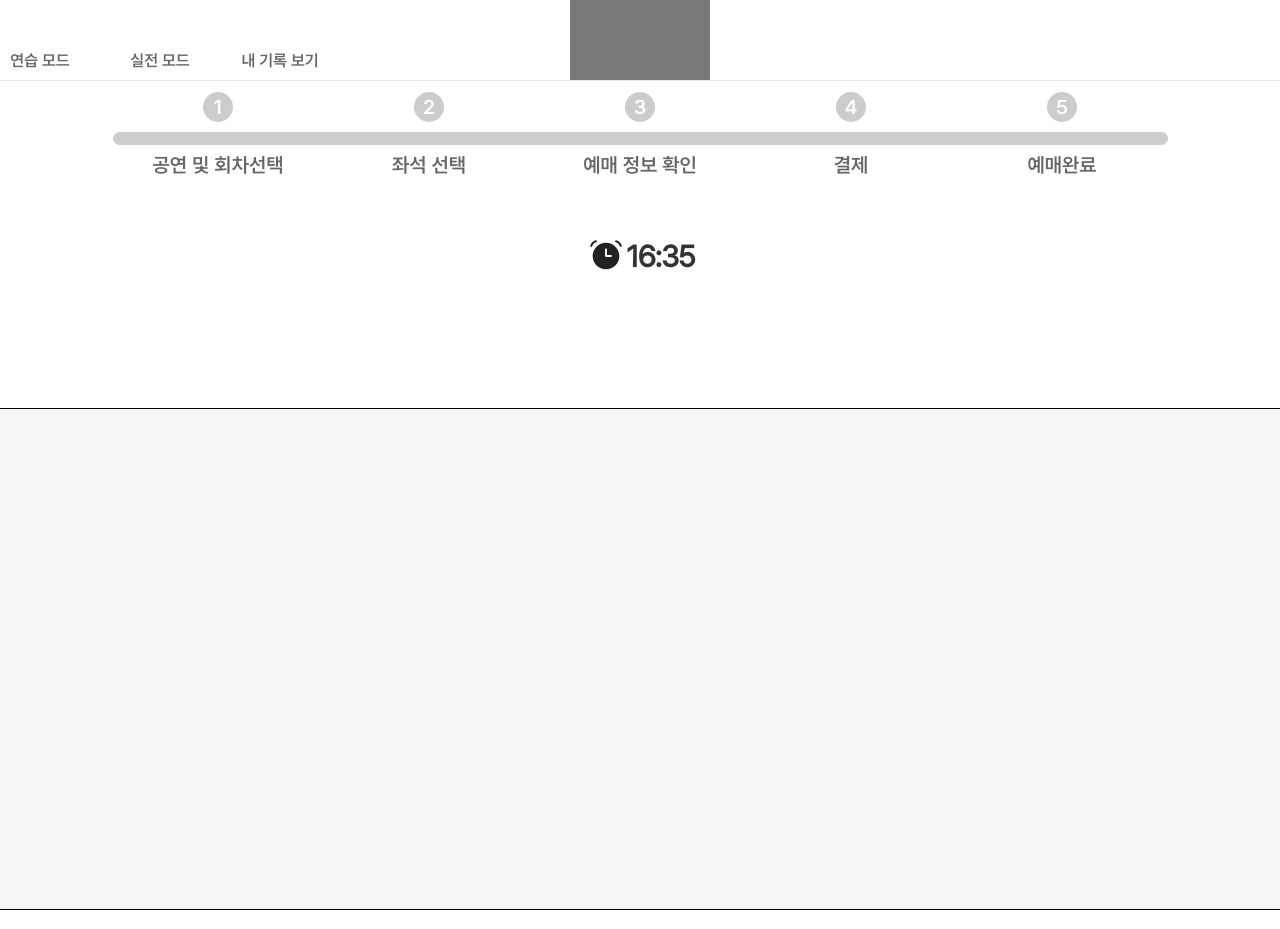
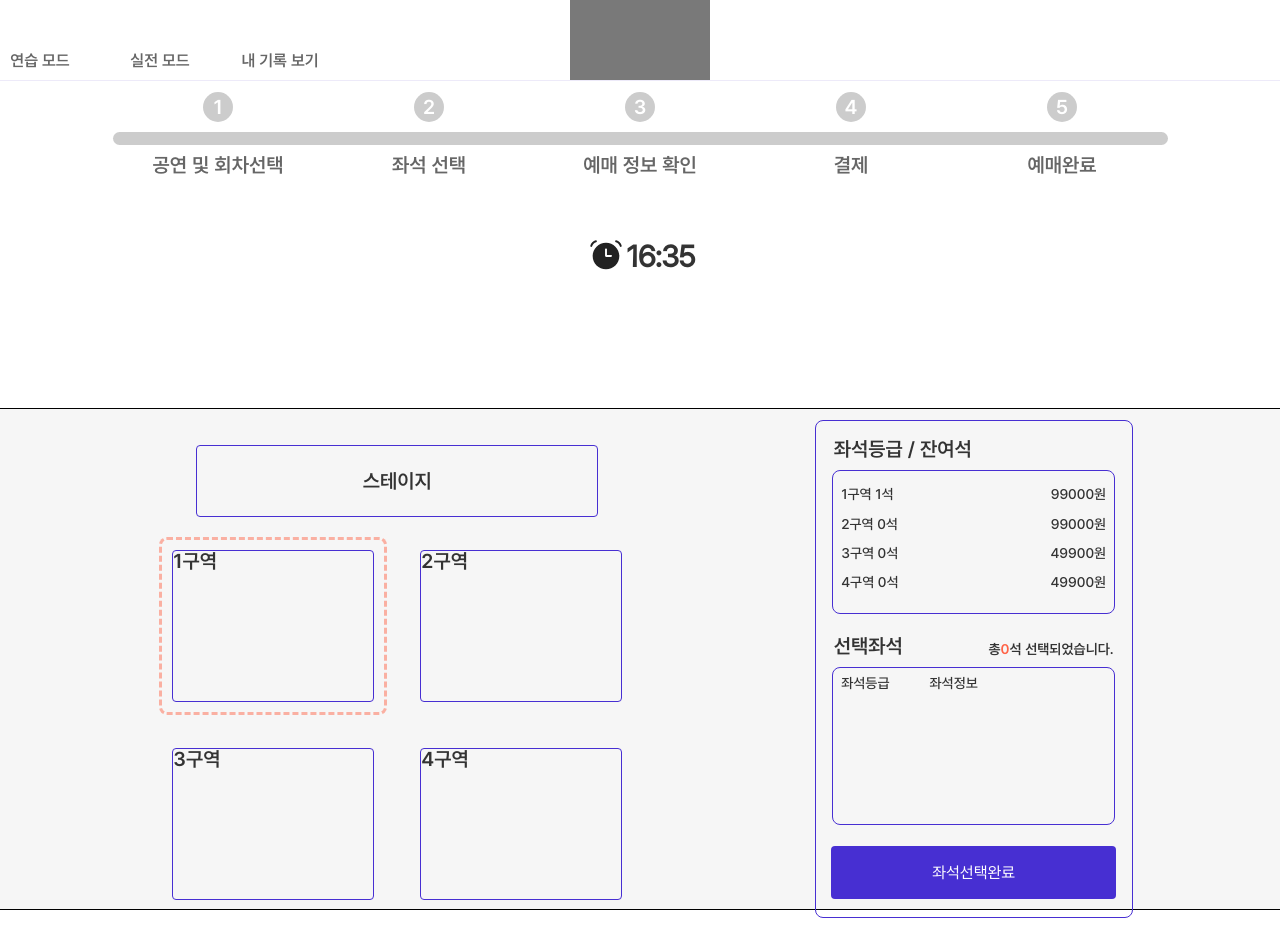
Before and after one commit to Easy-Ti-cket/easy-ticket, a React (Vite) app: page /progress/step2 in a window 1280 px wide. Shown: the top 929 px of the page. Built offline with nearby package versions, Linux system fonts and the light colour scheme.

Commit message:
Feat: 컴포넌트 배치

```diff
--- a/src/pages/practiceMode/step2/SelectSeat.jsx
+++ b/src/pages/practiceMode/step2/SelectSeat.jsx
@@ -1,5 +1,18 @@
+import SeatSection from "../../../components/seatSection/SeatSection";
+import SeatInfo from "../../../components/seatInfo/SeatInfo";
+import styled from "styled-components";
+const SelectSeatcontainer = styled.div`
+  display: flex;
+  justify-content: space-evenly;
+  align-items: center;
+`;
 const SelectSeat = () => {
-  return <></>;
+  return (
+    <SelectSeatcontainer>
+      <SeatSection></SeatSection>
+      <SeatInfo></SeatInfo>
+    </SelectSeatcontainer>
+  );
 };
 
 export default SelectSeat;
```
